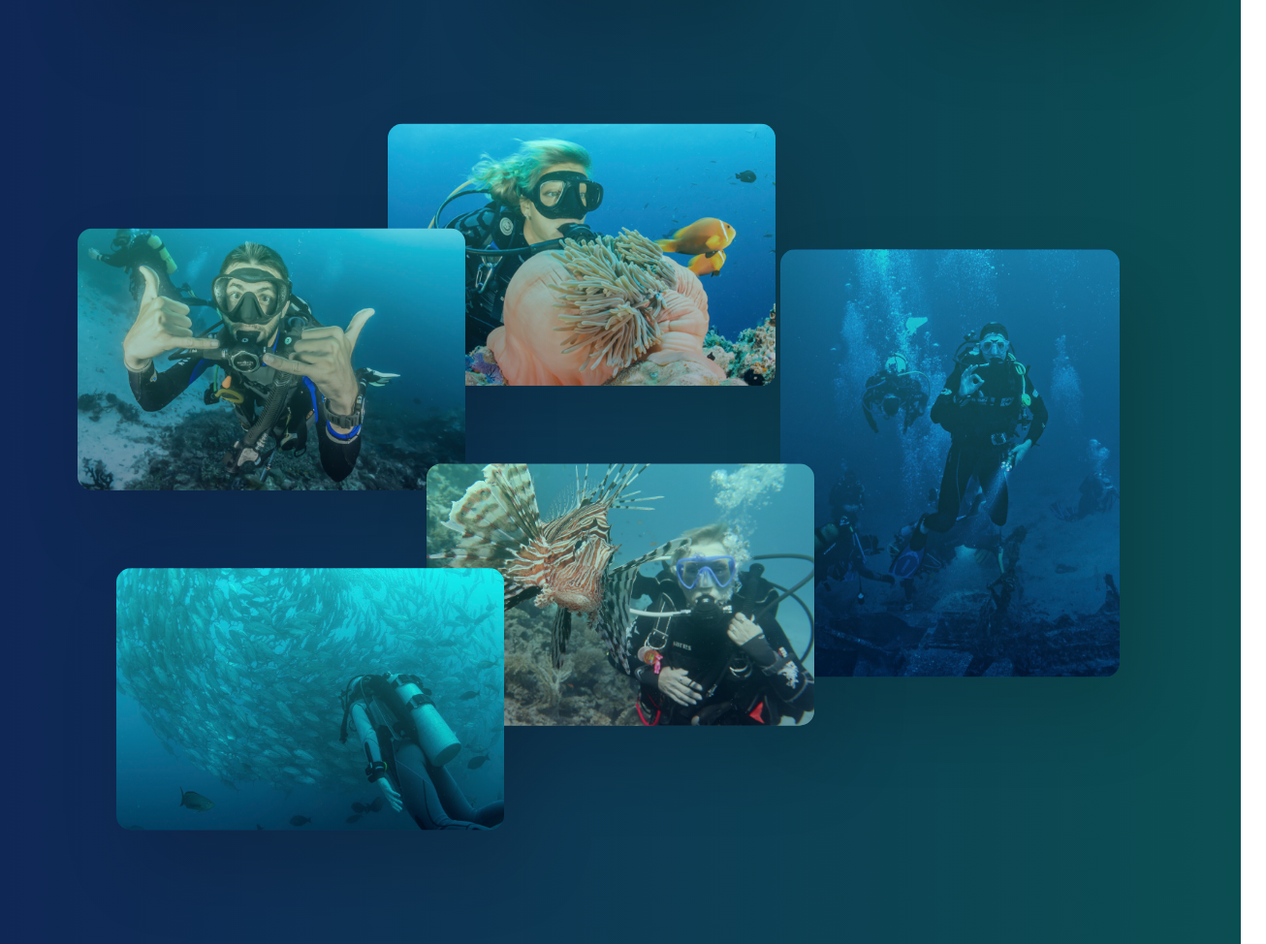
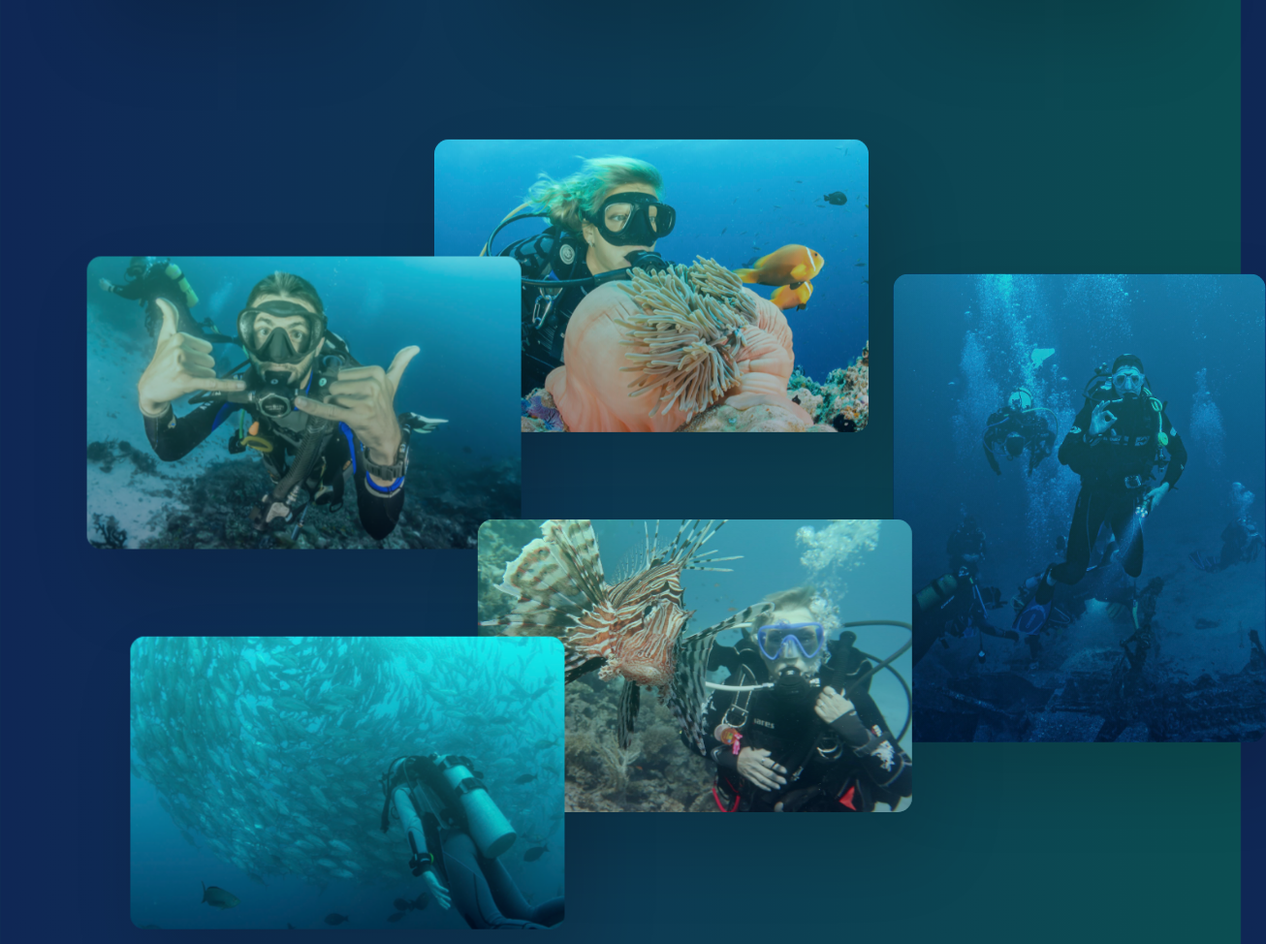
Before and after one commit to JaneMoroz/SeaLife, a website: page index.html in a window 1280 px wide. Shown: the part 3100-4074 px from the top of the page at 97% size, 1306 px wide, since content can reach past the window. Drawn offline with nearby package versions, Linux system fonts and the light colour scheme.

Commit message:
Fixed the gallery images width flexibility

```diff
--- a/sass/components/_gallery.scss
+++ b/sass/components/_gallery.scss
@@ -8,7 +8,7 @@
     position: absolute;
     top: 0;
     left: 0;
-    width: 40rem;
+    width: 35%;
     border-radius: 1.5rem;
     overflow: hidden;
     box-shadow: 2rem 4rem 8rem rgba($color-black, 0.15);
@@ -31,8 +31,8 @@
     }
 
     &--5 {
-      width: 35rem;
-      transform: translate(230%, 60%);
+      width: 30%;
+      transform: translate(240%, 60%);
     }
 
     &:hover {
```
Also changed, not shown: css/style.css.
